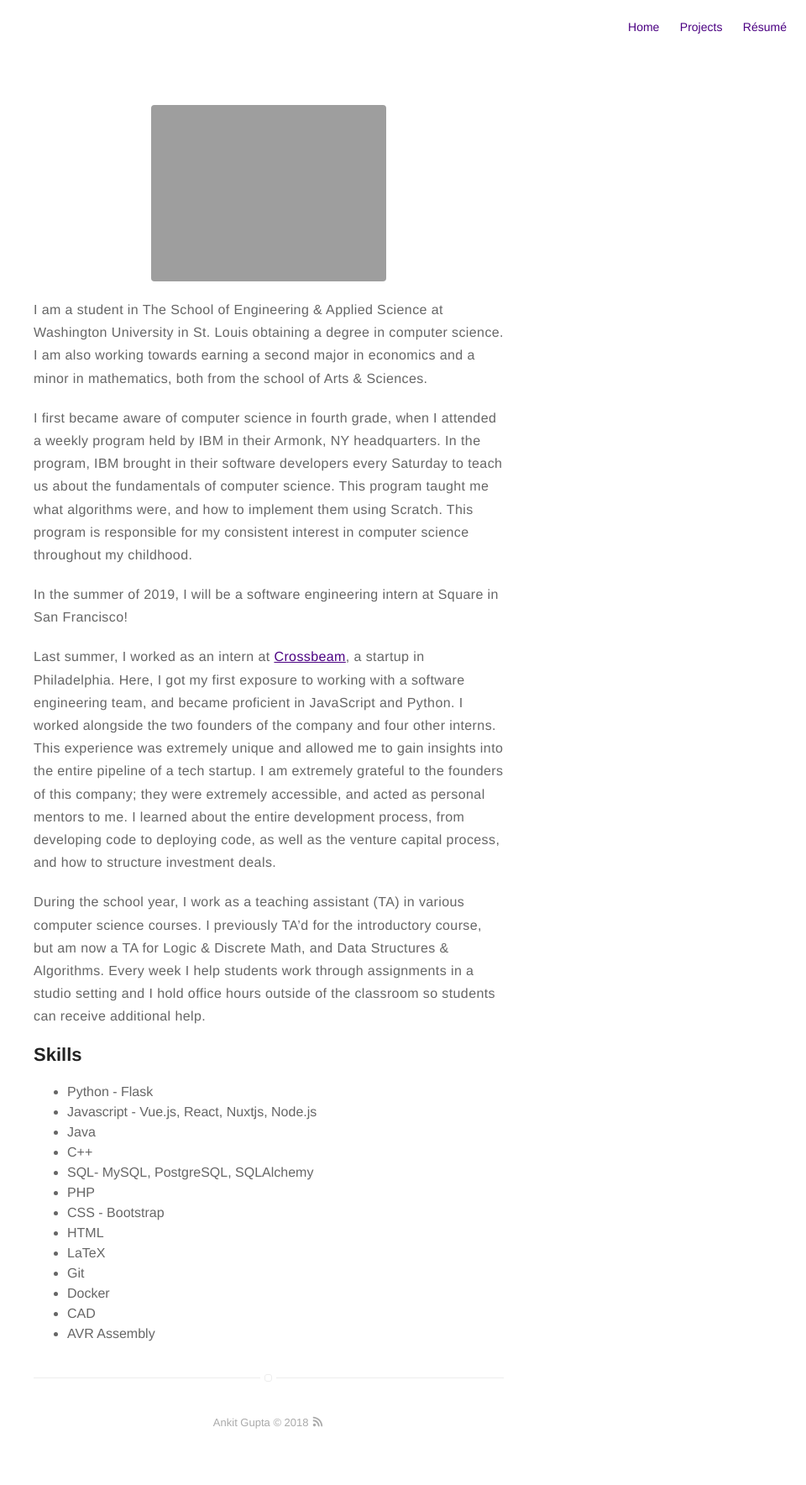
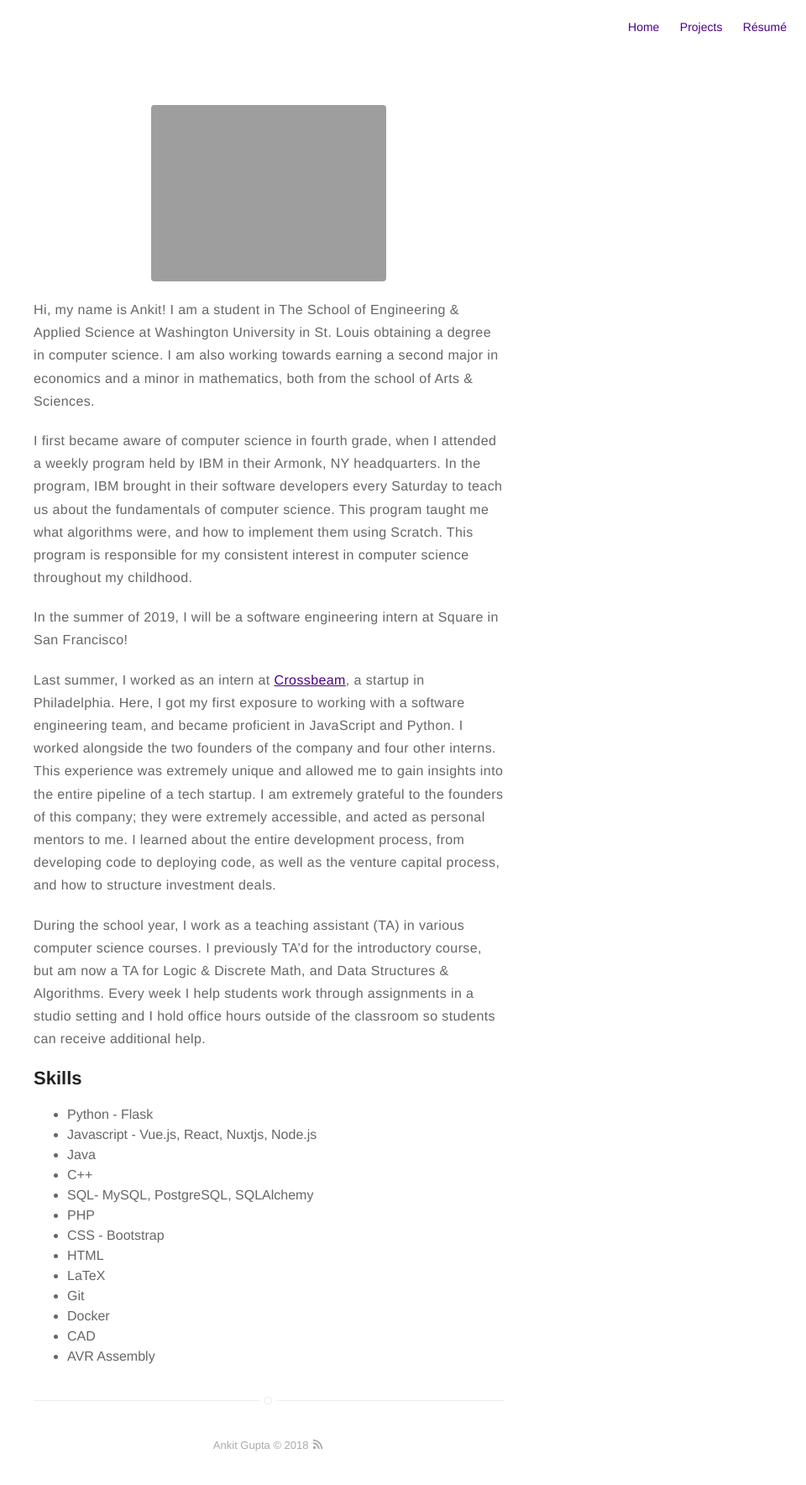
Before and after one commit to ankit0504/ankit0504.github.io, a Jekyll site: the page built from about.md, in a window 1280 px wide. Shown: the whole page at 84% size, without its empty margins (320-1280 px from the left). Built offline with Jekyll 4.4.1, drawn with Linux system fonts in a browser that asks for light colours; before the commit the page ends 1741 px from its top, so only the background shows below that.

Commit message:
minor update

```diff
--- a/about.md
+++ b/about.md
@@ -4,7 +4,7 @@ layout: page
 ---
 ![Profile Image]({{ site.url }}/{{ site.picture }})
 
-I am a student in The School of Engineering & Applied Science at Washington University in St. Louis obtaining a degree in computer science. I am also working towards earning a second major in economics and a minor in mathematics, both from the school of Arts & Sciences.
+Hi, my name is Ankit! I am a student in The School of Engineering & Applied Science at Washington University in St. Louis obtaining a degree in computer science. I am also working towards earning a second major in economics and a minor in mathematics, both from the school of Arts & Sciences.
 
 I first became aware of computer science in fourth grade, when I attended a weekly program held by IBM in their Armonk, NY headquarters. In the program, IBM brought in their software developers every Saturday to teach us about the fundamentals of computer science. This program taught me what algorithms were, and how to implement them using Scratch. This program is responsible for my consistent interest in computer science throughout my childhood.
 
```
